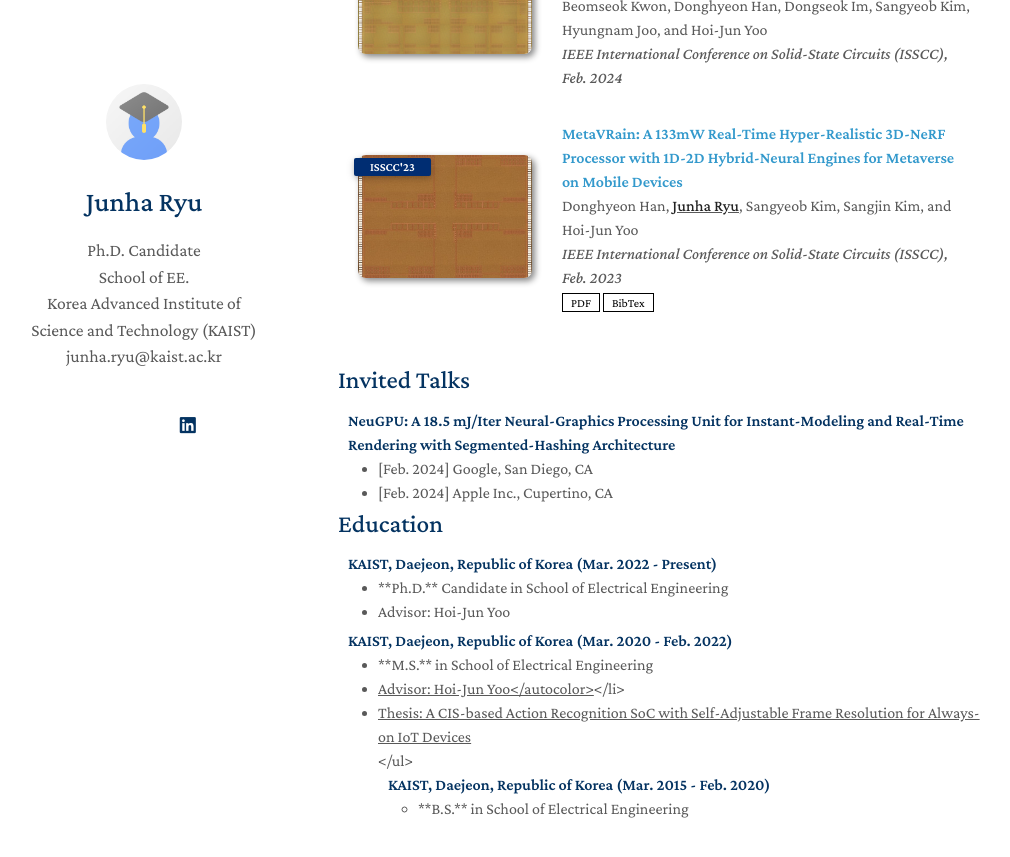
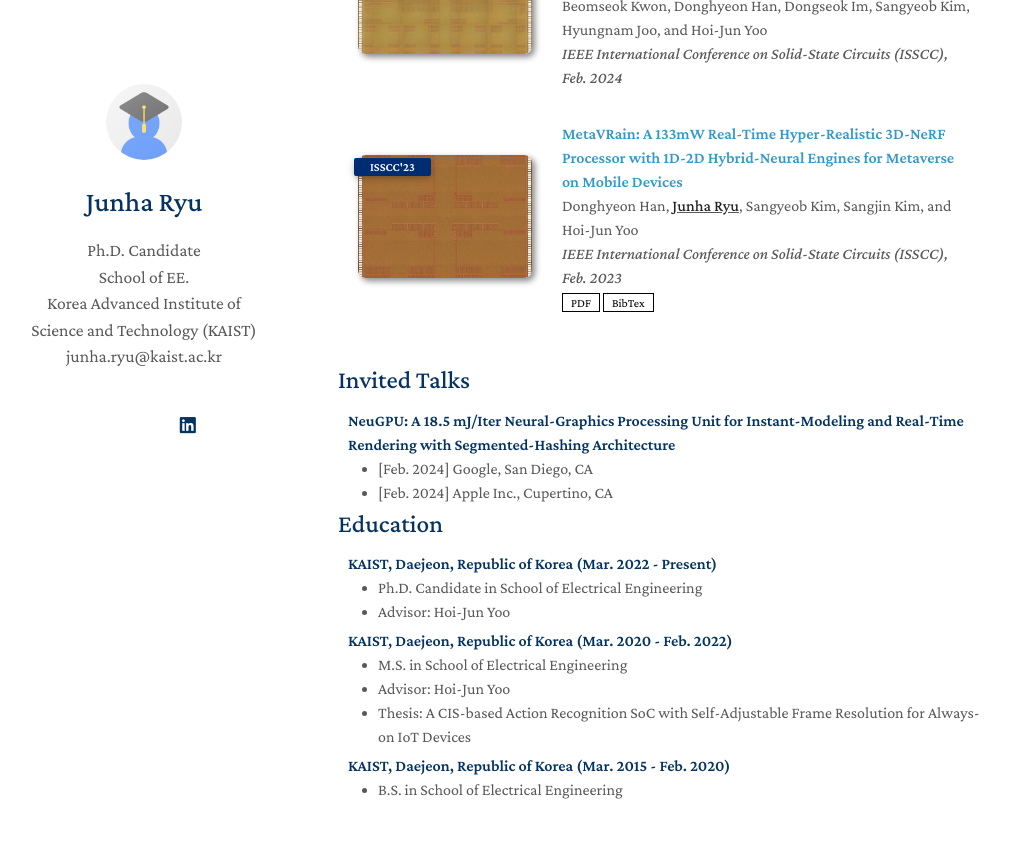
Before and after one commit to junharyu/junharyu.github.io, a Jekyll site: the page built from index.md, in a window 1280 px wide and 900 px high, scrolled down 598 px. Shown: the top 857 px of the window, without its empty margins (132-1142 px from the left). Built offline with Jekyll 4.4.1, drawn with Linux system fonts in a browser that asks for light colours; nearby versions of some CDN libraries; a style sheet for code colours, icons or effects is not loaded; our own code applies the rules of GitHub Pages for plain Markdown files.

Commit message:
Update education.md

```diff
--- a/_includes/education.md
+++ b/_includes/education.md
@@ -2,18 +2,18 @@
 
 <h4 style="margin:0 10px 0;">KAIST, Daejeon, Republic of Korea (Mar. 2022 - Present)</h4>
 <ul style="margin:0 0 5px;">
-  <li><autocolor>**Ph.D.** Candidate in School of Electrical Engineering</autocolor></li>
+  <li><autocolor>Ph.D. Candidate in School of Electrical Engineering</autocolor></li>
   <li><autocolor>Advisor: Hoi-Jun Yoo</autocolor></li>
 </ul>
 
 <h4 style="margin:0 10px 0;">KAIST, Daejeon, Republic of Korea (Mar. 2020 - Feb. 2022)</h4>
 <ul style="margin:0 0 5px;">
-  <li><autocolor>**M.S.** in School of Electrical Engineering</autocolor></li>
-  <li><autocolor><u>Advisor: Hoi-Jun Yoo</autocolor></u></li>
-  <li><autocolor><u>Thesis: A CIS-based Action Recognition SoC with Self-Adjustable Frame Resolution for Always-on IoT Devices</u></autocolor></li>
+  <li><autocolor>M.S. in School of Electrical Engineering</autocolor></li>
+  <li><autocolor>Advisor: Hoi-Jun Yoo</autocolor></li>
+  <li><autocolor>Thesis: A CIS-based Action Recognition SoC with Self-Adjustable Frame Resolution for Always-on IoT Devices</autocolor></li>
 </ul>
 
 <h4 style="margin:0 10px 0;">KAIST, Daejeon, Republic of Korea (Mar. 2015 - Feb. 2020)</h4>
 <ul style="margin:0 0 5px;">
-  <li><autocolor>**B.S.** in School of Electrical Engineering</autocolor></li>
+  <li><autocolor>B.S. in School of Electrical Engineering</autocolor></li>
 </ul>
```
